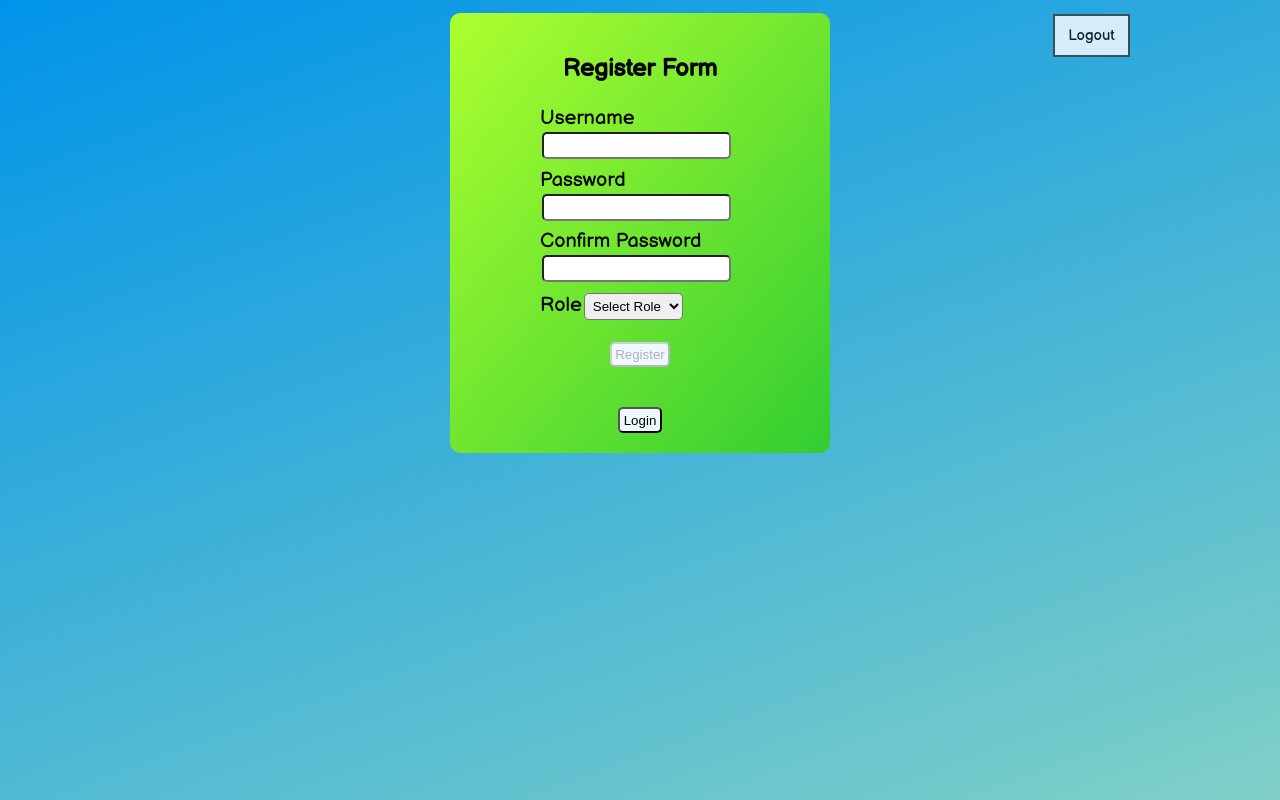
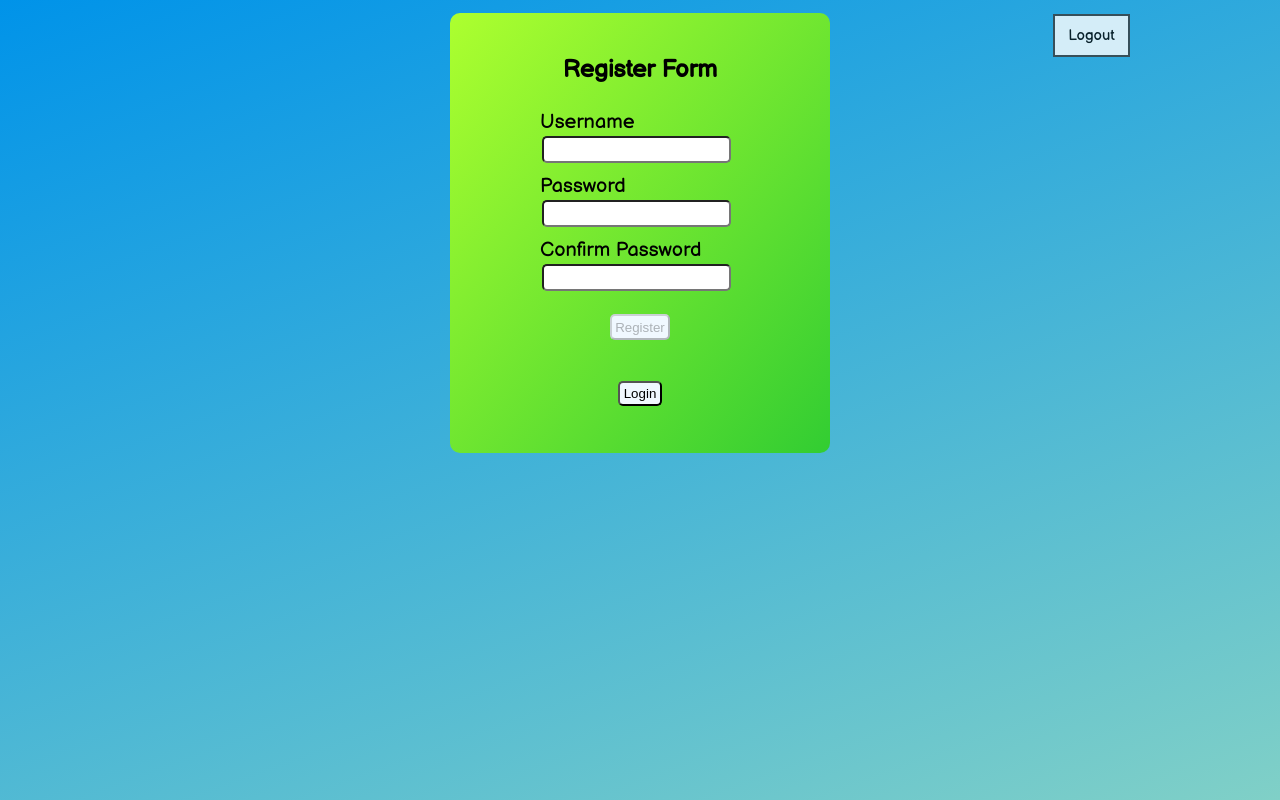
Before and after one commit to Michael-Kochis/rhishi-FE, a React (Create React App) app: page /register in a window 1280 px wide. Built offline with nearby package versions, Linux system fonts and the light colour scheme; a web font is replaced by a local one.

Commit message:
removed role from register schema and window

```diff
--- a/src/components/register.js
+++ b/src/components/register.js
@@ -80,15 +80,6 @@ function RegisterForm(props) {
                 <input id="confirmPassword" name="confirmPassword" type="password" onChange={handleChange}
                 value={form.confirmPassword} />
             </label>
-            <div id="error-role" className="error error-role" >{shaped.role}</div>
-            <label id="label-role" htmlFor="role" onChange={handleChange}
-                value={form.role}>Role
-                <select id="role" name="role">
-                <option value="">Select Role</option>
-                <option value="client">Client</option>
-                <option value="instructor">Instructor</option>
-                </select>
-            </label>
             <button id="button-register" className="btn btn-register"
                 disabled={disabled} onClick={handleSubmit}>Register</button>
             <button id="button-nav-login" className="btn nav-btn nav-login"
--- a/src/schema/loginSchema.js
+++ b/src/schema/loginSchema.js
@@ -8,8 +8,6 @@ const schema = yup.object().shape({
         .required('password is required'),
     confirmPassword: yup.string()
         .required('password confirmation is required'),
-    role: yup.string()
-        .oneOf(["client", "instructor"])
 })
 
 const loginSchema = yup.object().shape({
```
